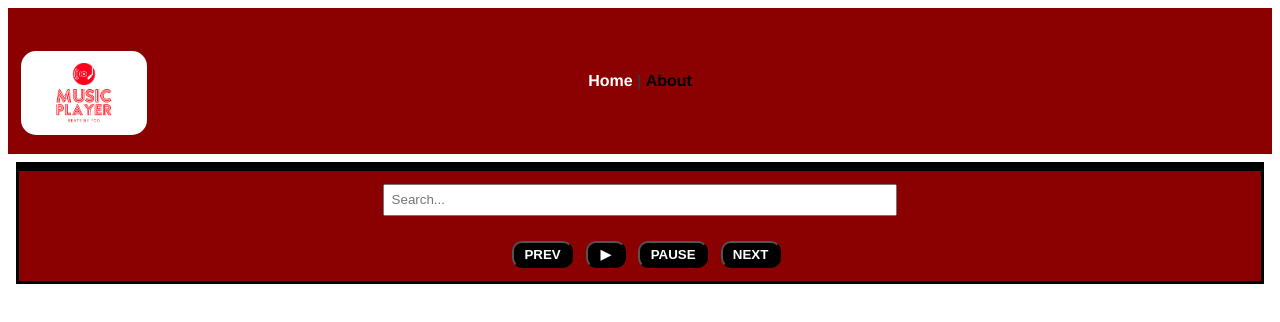
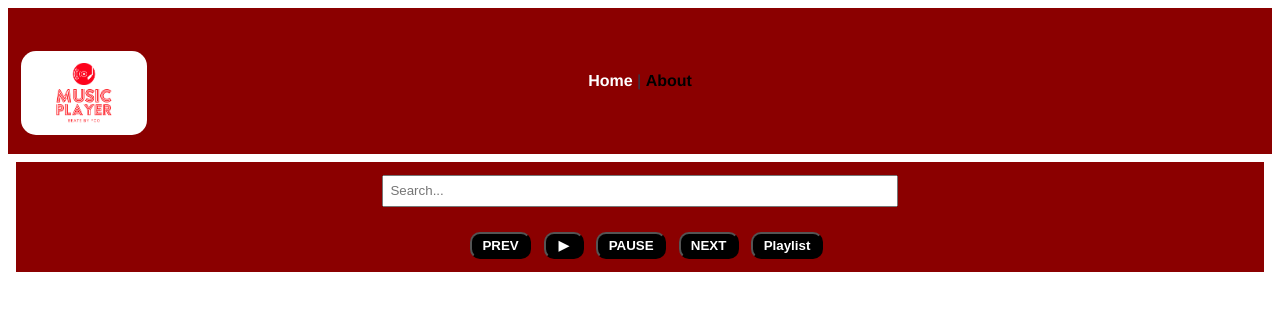
Before and after one commit to Francisco-fco/MusicPlayer, a Vue app in the folder music-player/: page /#/ in a window 1280 px wide. Shown: the top 322 px of the page. Built offline with nearby package versions, Linux system fonts and the light colour scheme.

Commit message:
play button plays first song

```diff
--- a/music-player/src/components/SearchBar.vue
+++ b/music-player/src/components/SearchBar.vue
@@ -1,10 +1,5 @@
 <template>
   <div class="search-container">
-    <div class="playingNow">
-
-      </div>
-
-    <!--  -->
     <input
       type="text"
       id="search"
@@ -17,33 +12,19 @@
       <button id="play" @click="play()">▶</button>
       <button id="pause" @click="pause()">PAUSE</button>
       <button id="next" @click="next()">NEXT</button>
+      <button id="playlist" @click="getPlayList()">Playlist</button>
     </div>
+
     <!-- <Song /> -->
     <div class="share-container">
-      <!-- <div id="song-loop" v-for="(song, i) in fetchSearchList" :key="i">
-        <Song :song="song" :type="song" />
-      </div> -->
-
       <div id="song-loop" v-for="(song, i) in fetchAllSongs" :key="i">
         <Song :song="song" :type="song" />
       </div>
 
-
-      <!-- <div id="artist-loop" v-for="(artist, i) in fetchSearchList" :key="i">
-        <Artist :artist="artist" :type="artist" />
-
-      </div> -->
-
       <!-- <Artist /> -->
       <div id="artist-loop" v-for="(artist, i) in fetchAllArtists" :key="i">
         <Artist :artist="artist" :type="artist" />
-
       </div>
-
-      <!-- <Album /> -->
-      <!-- <div id="album-loop" v-for="(album, i) in fetchSearchList" :key="i">
-        <Album :album="album" :type="album" />
-      </div> -->
     </div>
   </div>
 </template>
@@ -62,29 +43,36 @@ export default {
   components: {
     Song,
     Artist,
-  //  Album,
   },
 
   computed: {
     fetchSearchList() {
-      console.log("THIS IS searchTextResult: ", this.$store.getters.getSearchResult);
+      console.log(
+        "THIS IS searchTextResult: ",
+        this.$store.getters.getSearchResult
+      );
       return this.$store.getters.getSearchResult;
     },
 
     fetchAllSongs() {
-      console.log("THIS IS allSongsResultList: ", this.$store.getters.getAllSongs);
+      console.log(
+        "THIS IS allSongsResultList: ",
+        this.$store.getters.getAllSongs
+      );
       return this.$store.getters.getAllSongs;
     },
 
     fetchAllArtists() {
-      console.log("THIS IS allArtistsResultList: ", this.$store.getters.getAllArtists);
+      console.log(
+        "THIS IS allArtistsResultList: ",
+        this.$store.getters.getAllArtists
+      );
       return this.$store.getters.getAllArtists;
     },
 
     fetchPlayList() {
       return this.$store.getters.getPlayList;
-        },
-
+    },
   },
 
   methods: {
@@ -95,32 +83,38 @@ export default {
       this.$store.dispatch("fetchSearchedText");
       this.$store.dispatch("fetchAllSongs", this.searchText);
       this.$store.dispatch("fetchAllArtists", this.searchText);
-
-
+      this.$store.dispatch("fetchPlayList", this.searchText);
     },
 
-     play(play) {
-      console.log('CLICK');
-      this.$store.commit('setPlayingNow');
-
-      window.player.loadVideoById(play);
-      window.player.playVideo(play);
+    play() {
+      console.log('WE ARE HERE')
+      const play =
+        this.$store.getters.getAllSongs[0];
+      if (play) {
+        window.player.loadVideoById(play);
+        window.player.playVideo(play);
+        this.$store.commit("setPlayingNow", play);
+        console.log("PLAYING NOW: ", play);
+      } else {
+        return null;
+      }
     },
 
     getPlayList() {
-      const play = this.$store.getters.getAllSongs[
-        this.$store.getters.getAllSongs.findIndex((song) => song === this.$store.state.playingNow)
-      ]
-      if (play) {
-        window.player.loadVideoById(play);
-        window.player.playVideo(play)
-        this.$store.commit('setPlayingNow', play)
-        console.log('PLAYING NOW: ', play);
+      const playList =
+        this.$store.getters.getAllSongs[
+          this.$store.getters.getAllSongs.findIndex(
+            (song) => song === this.$store.state.playingNow
+          )
+        ];
+      if (playList) {
+        window.player.loadVideoById(playList);
+        window.player.playVideo(playList);
+        this.$store.commit("setPlayingNow", playList);
+        console.log("PLAYING NOW: ", playList);
       } else {
         return null;
       }
-
-
     },
 
     pause() {
@@ -128,31 +122,35 @@ export default {
     },
 
     previous() {
-      const prev = this.$store.getters.getAllSongs[
-        this.$store.getters.getAllSongs.findIndex((song) => song === this.$store.state.playingNow) - 1
-      ];
+      const prev =
+        this.$store.getters.getAllSongs[
+          this.$store.getters.getAllSongs.findIndex(
+            (song) => song === this.$store.state.playingNow
+          ) - 1
+        ];
       if (prev) {
         window.player.loadVideoById(prev);
         window.player.playVideo(prev);
-        this.$store.commit('setPlayingNow', prev);
-        console.log('PREVIOUS', prev);
-      }
-      else {
+        this.$store.commit("setPlayingNow", prev);
+        console.log("PREVIOUS", prev);
+      } else {
         return null;
       }
     },
 
     next() {
-      const next = this.$store.getters.getAllSongs[
-        this.$store.getters.getAllSongs.findIndex((song) => song === this.$store.state.playingNow) + 1
-      ];
+      const next =
+        this.$store.getters.getAllSongs[
+          this.$store.getters.getAllSongs.findIndex(
+            (song) => song === this.$store.state.playingNow
+          ) + 1
+        ];
       if (next) {
         window.player.loadVideoById(next);
         window.player.playVideo(next);
-        this.$store.commit('setPlayingNow', next);
-        console.log('NEXT', next);
-      }
-      else {
+        this.$store.commit("setPlayingNow", next);
+        console.log("NEXT", next);
+      } else {
         return null;
       }
     },
@@ -175,10 +173,6 @@ export default {
   border-radius: 2vw;
 }
 
-.playingNow {
-  border: solid black;
-}
-
 #album-loop {
   background-color: rgba(0, 0, 0, 0.788);
   color: #ffffff;
@@ -198,7 +192,6 @@ input {
 }
 
 .search-container {
-  border: solid black;
   background-color: darkred;
 }
 
@@ -210,7 +203,6 @@ input {
   margin-left: 45%;
   margin-right: 45%;
   border-radius: 15px;
-
 }
 
 #play {
@@ -222,7 +214,6 @@ input {
   padding-right: 1vw;
   font-weight: bold;
   border-radius: 10px;
-
 }
 
 #previous {
@@ -256,4 +247,15 @@ input {
   padding-right: 0.8vw;
   border-radius: 10px;
 }
+
+#playlist {
+  background-color: black;
+  color: white;
+  font-weight: bold;
+  margin-left: 1vw;
+  padding: 0.3vw;
+  padding-left: 0.8vw;
+  padding-right: 0.8vw;
+  border-radius: 10px;
+}
 </style>
```
